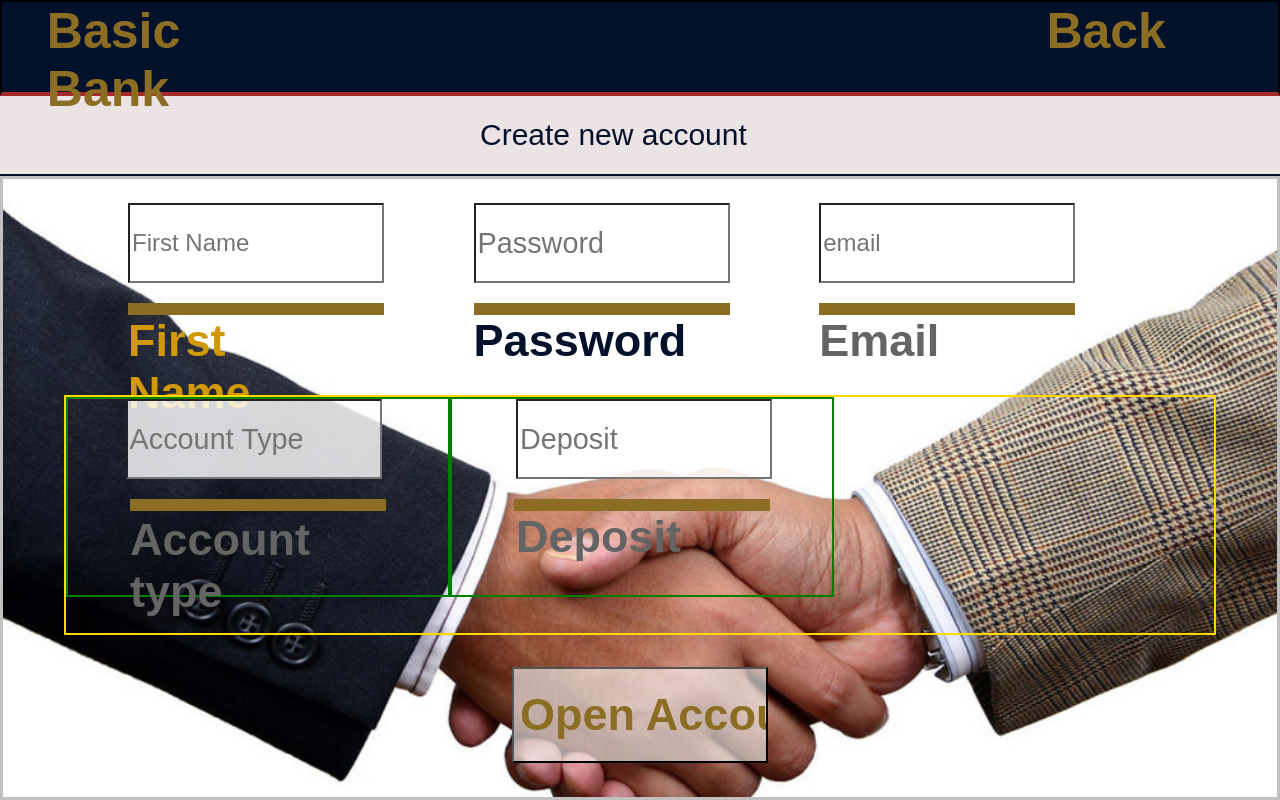
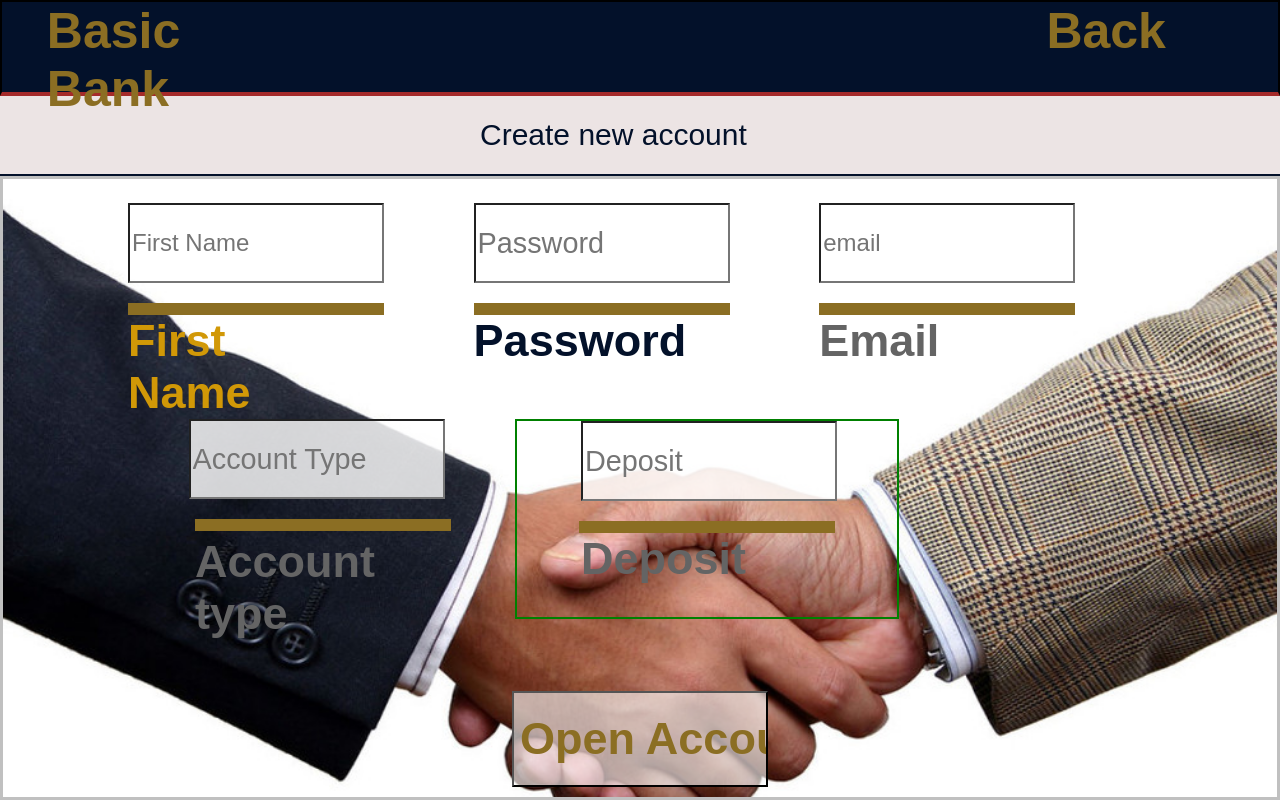
Before and after one commit to cyberstizz/basicbank, a React (Create React App) app: page /create in a window 1280 px wide. Built offline with nearby package versions, Linux system fonts and the light colour scheme.

Commit message:
moved account section down a bit

```diff
--- a/src/components/Accounts.css
+++ b/src/components/Accounts.css
@@ -145,8 +145,8 @@ margin-top: 2vh; */
     height: 30vh;
     display: flex;
     flex-direction: row;
-align-content: center;    margin: auto;
-    border: solid 2px gold;
+    align-content: center;
+    margin-top: 3vh;
 }
 
 .openAccountButton{
@@ -259,9 +259,9 @@ align-content: center;    margin: auto;
     height: 25vh;
     width: 30vw;
     font-size: larger;
-    border: solid 2px green;
     display: flex;
     flex-direction: column;
+    margin-left: 10vw;
 }
 
 
```
